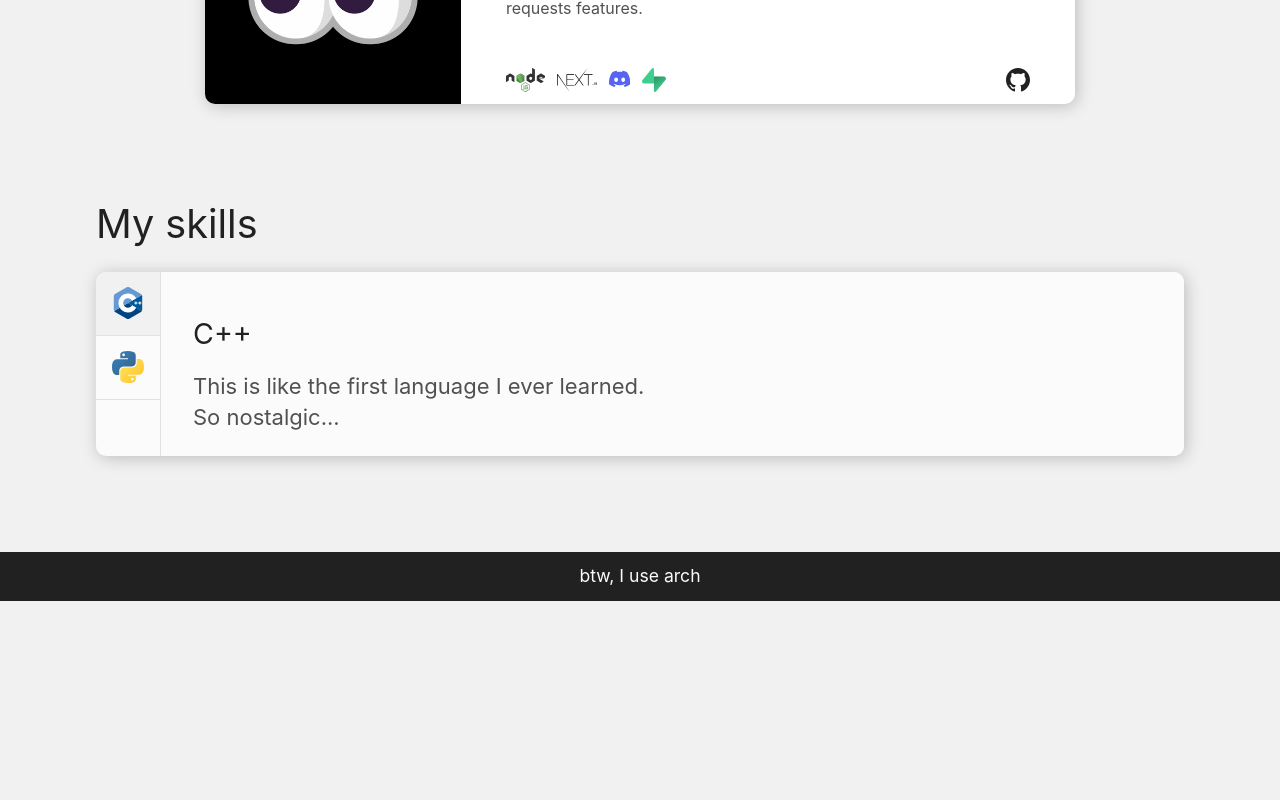
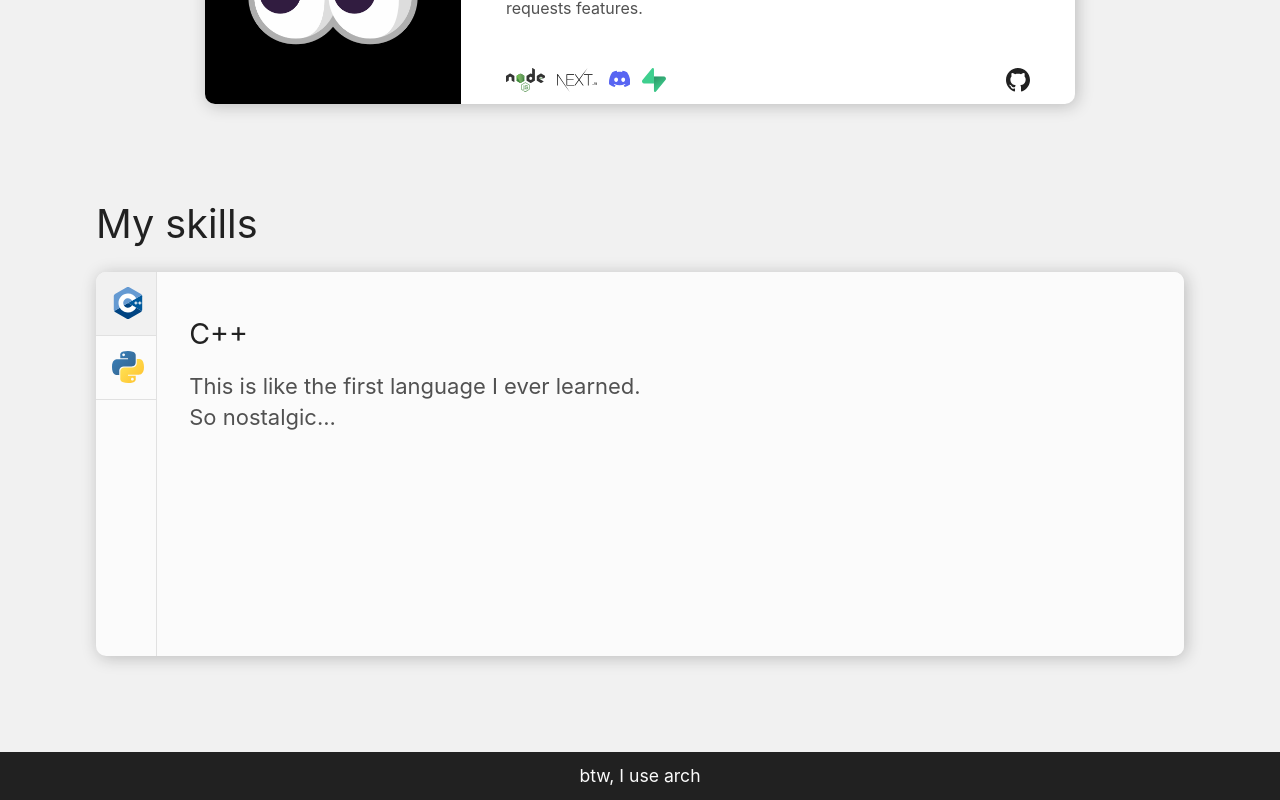
Before and after one commit to valfur03/portfolio, a Next.js app: page / in a window 1280 px wide. Shown: the part 1460-2260 px from the top of the page. Before the commit the page ends 2061 px from the top, so only its background shows below. Built offline with nearby package versions, Linux system fonts and the light colour scheme; no server answers.

Commit message:
feat: remove the scrollbar from the NavTabs

```diff
--- a/components/ListCard.module.scss
+++ b/components/ListCard.module.scss
@@ -5,6 +5,7 @@
 
 	border-radius: 10px;
 	box-shadow: 2px 2px 16px rgba(33, 33, 33, 0.25);
+	min-height: 384px;
 
 	display: flex;
 
--- a/components/NavTabs.module.scss
+++ b/components/NavTabs.module.scss
@@ -1,4 +1,9 @@
 @import '../styles/variables.scss';
+
+.container {
+	overflow-x: hidden;
+	overflow-y: scroll;
+}
 
 .tab {
 	width: 64px;
```
